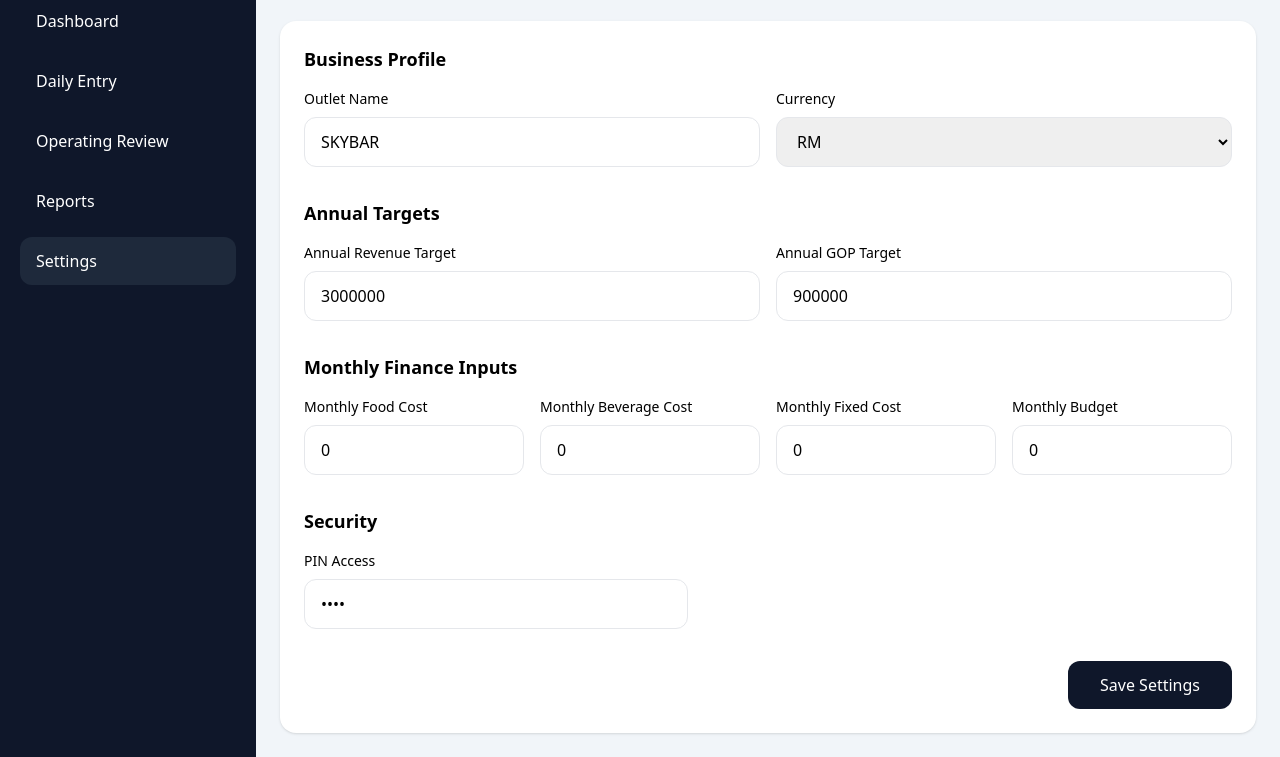
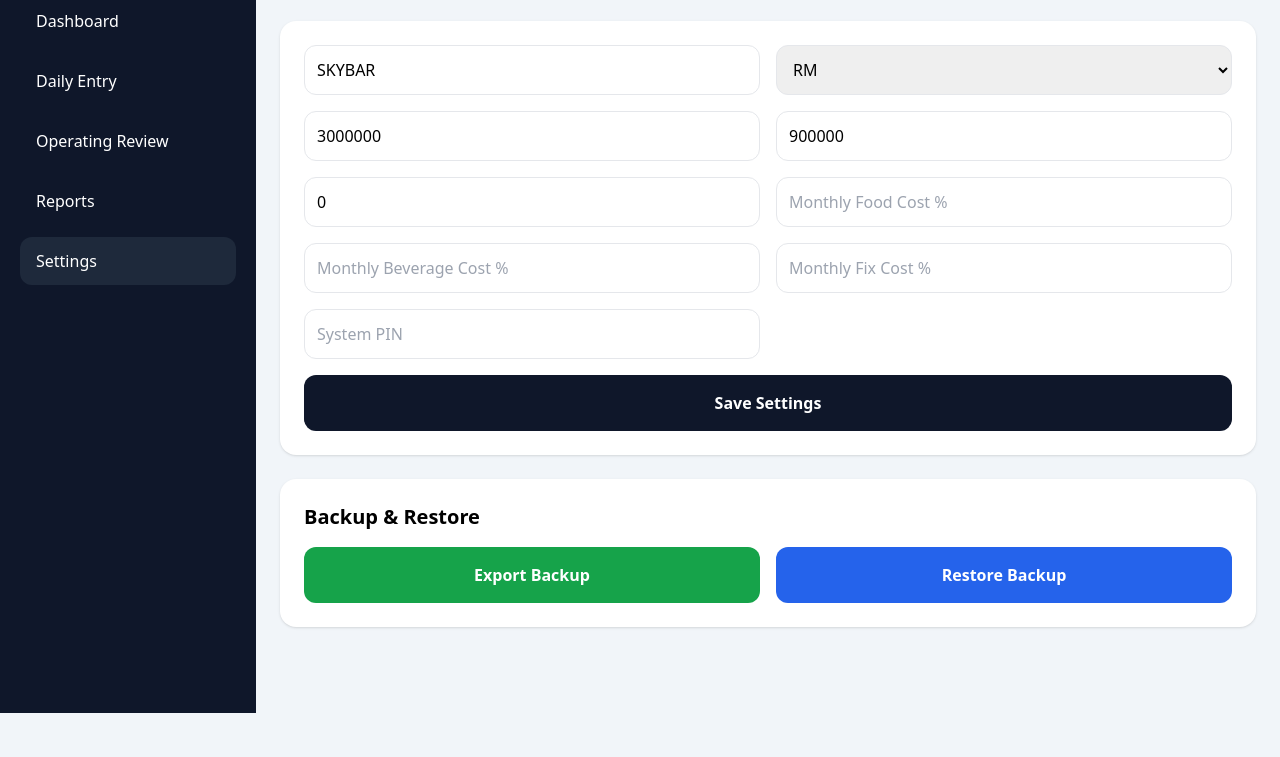
Before and after one commit to Kdems/fb.finance, a plain HTML site: page settings.html in a window 1280 px wide. Shown: the part 87-844 px from the top of the page. After the commit the page ends 800 px from the top, so only its background shows below. Drawn offline with nearby package versions, Linux system fonts and the light colour scheme.

Commit message:
Update settings.html

```diff
--- a/settings.html
+++ b/settings.html
@@ -46,14 +46,12 @@
           Dashboard
         </a>
 
-
         <a
           href="entry.html"
           class="block px-4 py-3 rounded-xl hover:bg-slate-800"
         >
           Daily Entry
         </a>
-
 
         <a
           href="generic.html"
@@ -62,14 +60,12 @@
           Operating Review
         </a>
 
-
         <a
           href="reports.html"
           class="block px-4 py-3 rounded-xl hover:bg-slate-800"
         >
           Reports
         </a>
-
 
         <a
           href="settings.html"
@@ -88,6 +84,7 @@
     <main class="flex-1 p-6">
 
 
+      <!-- HEADER -->
       <div class="mb-6">
 
         <h2 class="text-3xl font-bold">
@@ -95,268 +92,154 @@
         </h2>
 
         <p class="text-slate-500">
-          Monthly financial planning and annual targets
+          Manage finance targets, cost benchmarks and backup
         </p>
 
       </div>
 
 
 
-      <div
-        class="max-w-5xl bg-white rounded-2xl p-6 shadow"
-      >
+      <!-- SETTINGS FORM -->
+      <div class="bg-white rounded-2xl shadow p-6">
 
 
         <form
           id="settingsForm"
-          class="space-y-8"
-        >
-
-
-          <!-- PROFILE -->
-          <section>
-
-            <h3
-              class="text-lg font-bold mb-4"
-            >
-              Business Profile
-            </h3>
-
-
-            <div
           class="grid md:grid-cols-2 gap-4"
         >
-
-
-              <div>
-
-                <label class="block mb-2 text-sm font-medium">
-                  Outlet Name
-                </label>
 
           <input
             id="outletName"
             type="text"
-                  class="w-full border rounded-xl px-4 py-3"
+            placeholder="Outlet Name"
+            class="border rounded-xl p-3"
           />
 
-              </div>
-
-
-
-              <div>
-
-                <label class="block mb-2 text-sm font-medium">
-                  Currency
-                </label>
 
           <select
             id="currency"
-                  class="w-full border rounded-xl px-4 py-3"
+            class="border rounded-xl p-3"
           >
 
             <option value="RM">
               RM
             </option>
 
-                  <option value="USD">
-                    USD
+            <option value="$">
+              $
             </option>
 
           </select>
 
-              </div>
-
-
-            </div>
-
-          </section>
-
-
-
-          <!-- ANNUAL TARGET -->
-          <section>
-
-            <h3
-              class="text-lg font-bold mb-4"
-            >
-              Annual Targets
-            </h3>
-
-
-            <div
-              class="grid md:grid-cols-2 gap-4"
-            >
-
-
-              <div>
-
-                <label class="block mb-2 text-sm font-medium">
-                  Annual Revenue Target
-                </label>
 
           <input
             id="annualRevenueTarget"
             type="number"
-                  class="w-full border rounded-xl px-4 py-3"
+            placeholder="Annual Revenue Target"
+            class="border rounded-xl p-3"
           />
+
+
+          <input
+            id="annualGopTarget"
+            type="number"
+            placeholder="Annual GOP Target"
+            class="border rounded-xl p-3"
+          />
+
+
+          <input
+            id="monthlyBudget"
+            type="number"
+            placeholder="Monthly Budget"
+            class="border rounded-xl p-3"
+          />
+
+
+          <input
+            id="foodCostPercent"
+            type="number"
+            placeholder="Monthly Food Cost %"
+            class="border rounded-xl p-3"
+          />
+
+
+          <input
+            id="beverageCostPercent"
+            type="number"
+            placeholder="Monthly Beverage Cost %"
+            class="border rounded-xl p-3"
+          />
+
+
+          <input
+            id="fixCostPercent"
+            type="number"
+            placeholder="Monthly Fix Cost %"
+            class="border rounded-xl p-3"
+          />
+
+
+          <input
+            id="systemPin"
+            type="password"
+            placeholder="System PIN"
+            class="border rounded-xl p-3"
+          />
+
+
+          <div></div>
+
+
+          <!-- SAVE -->
+          <button
+            type="submit"
+            class="col-span-2 bg-slate-900 text-white rounded-xl p-4 font-semibold"
+          >
+            Save Settings
+          </button>
+
+        </form>
 
       </div>
 
 
 
-              <div>
+      <!-- BACKUP -->
+      <div class="bg-white rounded-2xl shadow p-6 mt-6">
 
-                <label class="block mb-2 text-sm font-medium">
-                  Annual GOP Target
-                </label>
-
-                <input
-                  id="annualGopTarget"
-                  type="number"
-                  class="w-full border rounded-xl px-4 py-3"
-                />
-
-              </div>
-
-
-            </div>
-
-          </section>
-
-
-
-          <!-- MONTHLY FINANCE -->
-          <section>
-
-            <h3
-              class="text-lg font-bold mb-4"
-            >
-              Monthly Finance Inputs
+        <h3 class="text-xl font-bold mb-4">
+          Backup & Restore
         </h3>
 
 
-            <div
-              class="grid md:grid-cols-2 xl:grid-cols-4 gap-4"
+        <div class="grid md:grid-cols-2 gap-4">
+
+
+          <button
+            onclick="exportBackup()"
+            class="bg-green-600 text-white rounded-xl p-4 font-semibold"
+          >
+            Export Backup
+          </button>
+
+
+          <label
+            class="bg-blue-600 text-white rounded-xl p-4 font-semibold text-center cursor-pointer"
           >
 
+            Restore Backup
 
-              <div>
+            <input
+              type="file"
+              accept=".json"
+              onchange="handleBackupUpload(this)"
+              hidden
+            />
 
-                <label class="block mb-2 text-sm font-medium">
-                  Monthly Food Cost
           </label>
 
-                <input
-                  id="monthlyFoodCost"
-                  type="number"
-                  class="w-full border rounded-xl px-4 py-3"
-                />
-
         </div>
-
-
-
-              <div>
-
-                <label class="block mb-2 text-sm font-medium">
-                  Monthly Beverage Cost
-                </label>
-
-                <input
-                  id="monthlyBeverageCost"
-                  type="number"
-                  class="w-full border rounded-xl px-4 py-3"
-                />
-
-              </div>
-
-
-
-              <div>
-
-                <label class="block mb-2 text-sm font-medium">
-                  Monthly Fixed Cost
-                </label>
-
-                <input
-                  id="monthlyFixedCost"
-                  type="number"
-                  class="w-full border rounded-xl px-4 py-3"
-                />
-
-              </div>
-
-
-
-              <div>
-
-                <label class="block mb-2 text-sm font-medium">
-                  Monthly Budget
-                </label>
-
-                <input
-                  id="monthlyBudget"
-                  type="number"
-                  class="w-full border rounded-xl px-4 py-3"
-                />
-
-              </div>
-
-
-            </div>
-
-          </section>
-
-
-
-          <!-- SECURITY -->
-          <section>
-
-            <h3
-              class="text-lg font-bold mb-4"
-            >
-              Security
-            </h3>
-
-
-            <div
-              class="max-w-sm"
-            >
-
-              <label class="block mb-2 text-sm font-medium">
-                PIN Access
-              </label>
-
-              <input
-                id="pinCode"
-                type="password"
-                class="w-full border rounded-xl px-4 py-3"
-              />
-
-            </div>
-
-          </section>
-
-
-
-          <!-- BUTTON -->
-          <div
-            class="flex justify-end"
-          >
-
-            <button
-              type="submit"
-              class="bg-slate-900 text-white px-8 py-3 rounded-xl"
-            >
-              Save Settings
-            </button>
-
-          </div>
-
-
-        </form>
-
 
       </div>
 
@@ -367,7 +250,14 @@
 
 
 
+  <!-- SCRIPTS -->
+
+  <script src="assets/js/storage.js"></script>
+
   <script src="assets/js/settings.js"></script>
+
+  <script src="assets/js/backup.js"></script>
+
 
 </body>
 
```
Lines whose indentation alone changed are shown as unchanged.
